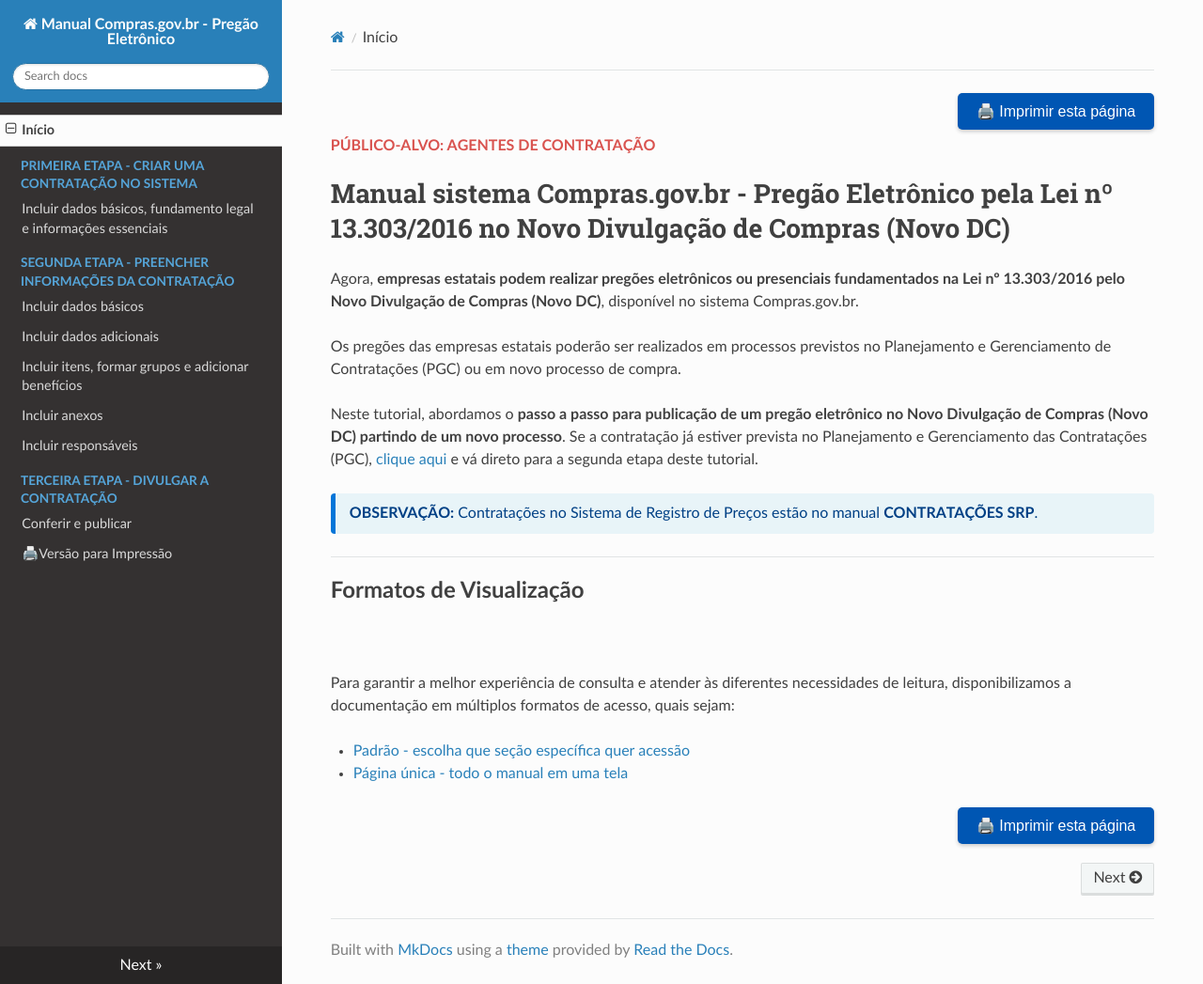
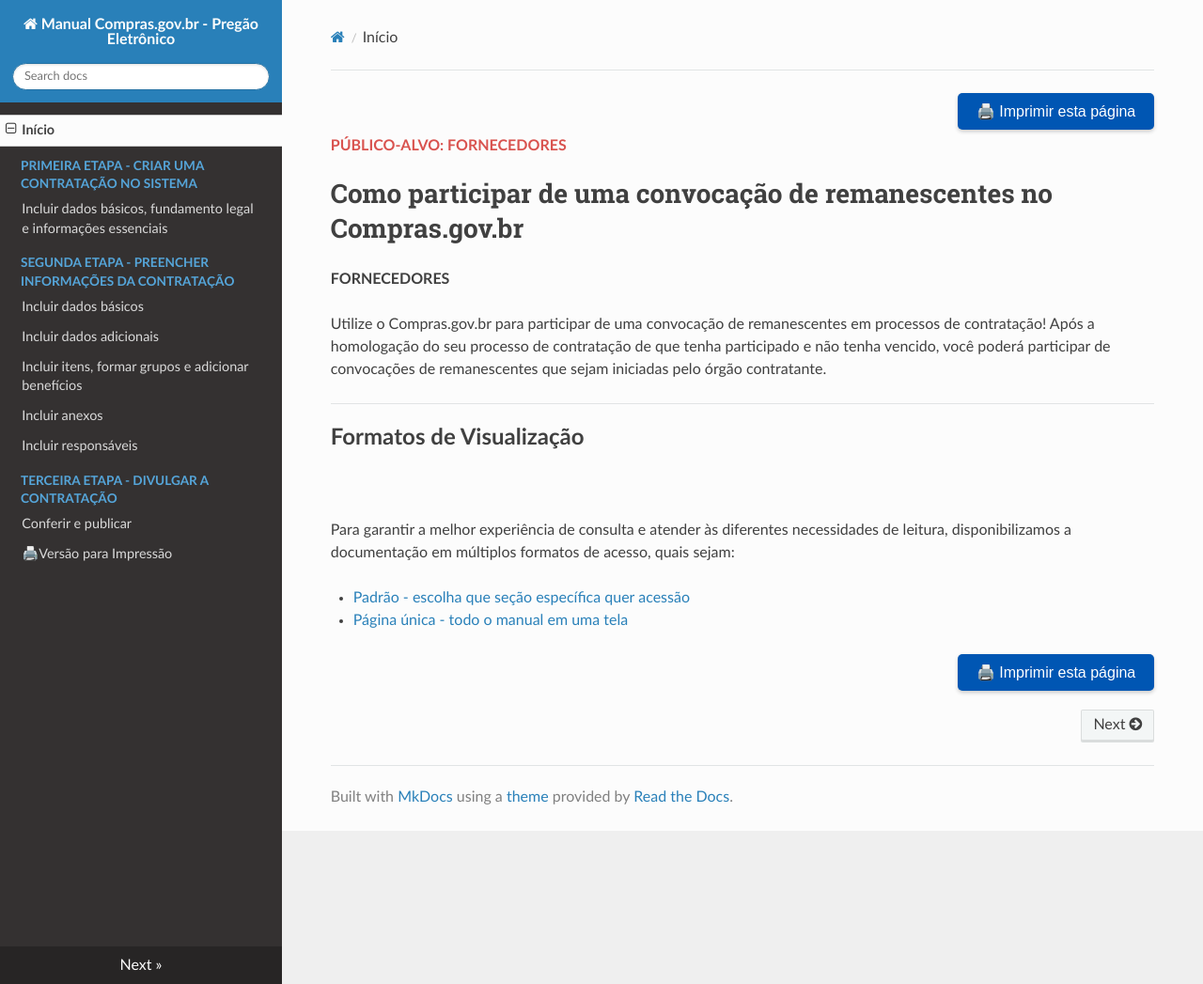
Before and after one commit to emilix10-bit/convocacao-de-remanescentes-fornecedor, an MkDocs documentation site: the page built from docs/index.md, in a window 1280 px wide and 1047 px high. Shown: the whole window at 94% size. Built offline with MkDocs 1.6.1, drawn with Linux system fonts in a browser that asks for light colours; nearby versions of some CDN libraries.

Commit message:
Revise target audience and tutorial for suppliers
Updated target audience and tutorial content for suppliers.

```diff
--- a/docs/index.md
+++ b/docs/index.md
@@ -4,20 +4,13 @@
   </button>
 </div>
 
-<p style="font-weight: bold; color: #d9534f; margin-top: -5px; margin-bottom: 20px;">PÚBLICO-ALVO: AGENTES DE CONTRATAÇÃO</p>
+<p style="font-weight: bold; color: #d9534f; margin-top: -5px; margin-bottom: 20px;">PÚBLICO-ALVO: FORNECEDORES</p>
 
-# Manual sistema Compras.gov.br - Pregão Eletrônico pela Lei nº 13.303/2016 no Novo Divulgação de Compras (Novo DC)
+# Como participar de uma convocação de remanescentes no Compras.gov.br
 
-Agora, **empresas estatais podem realizar pregões eletrônicos ou presenciais fundamentados na Lei nº 13.303/2016 pelo Novo Divulgação de Compras (Novo DC)**, disponível no sistema Compras.gov.br.
+**FORNECEDORES**
 
-Os pregões das empresas estatais poderão ser realizados em processos previstos no Planejamento e Gerenciamento de Contratações (PGC) ou em novo processo de compra.
-
-Neste tutorial, abordamos o <strong>passo a passo para publicação de um pregão eletrônico no Novo Divulgação de Compras (Novo DC) partindo de um novo processo</strong>. Se a contratação já estiver prevista no Planejamento e Gerenciamento das Contratações (PGC), [clique aqui](02-dados-basicos-da-contratacao.md) e vá direto para a segunda etapa deste tutorial.
-
-
-<div style="background-color: #e8f4f8; border-left: 5px solid #0275d8; padding: 12px 15px; margin: 15px 0; border-radius: 4px; color: #004085;">
-  <strong>OBSERVAÇÃO:</strong> Contratações no Sistema de Registro de Preços estão no manual <strong>CONTRATAÇÕES SRP</strong>.
-</div>
+Utilize o Compras.gov.br para participar de uma convocação de remanescentes em processos de contratação! Após a homologação do seu processo de contratação de que tenha participado e não tenha vencido, você poderá participar de convocações de remanescentes que sejam iniciadas pelo órgão contratante.
 
 ---
 
```
